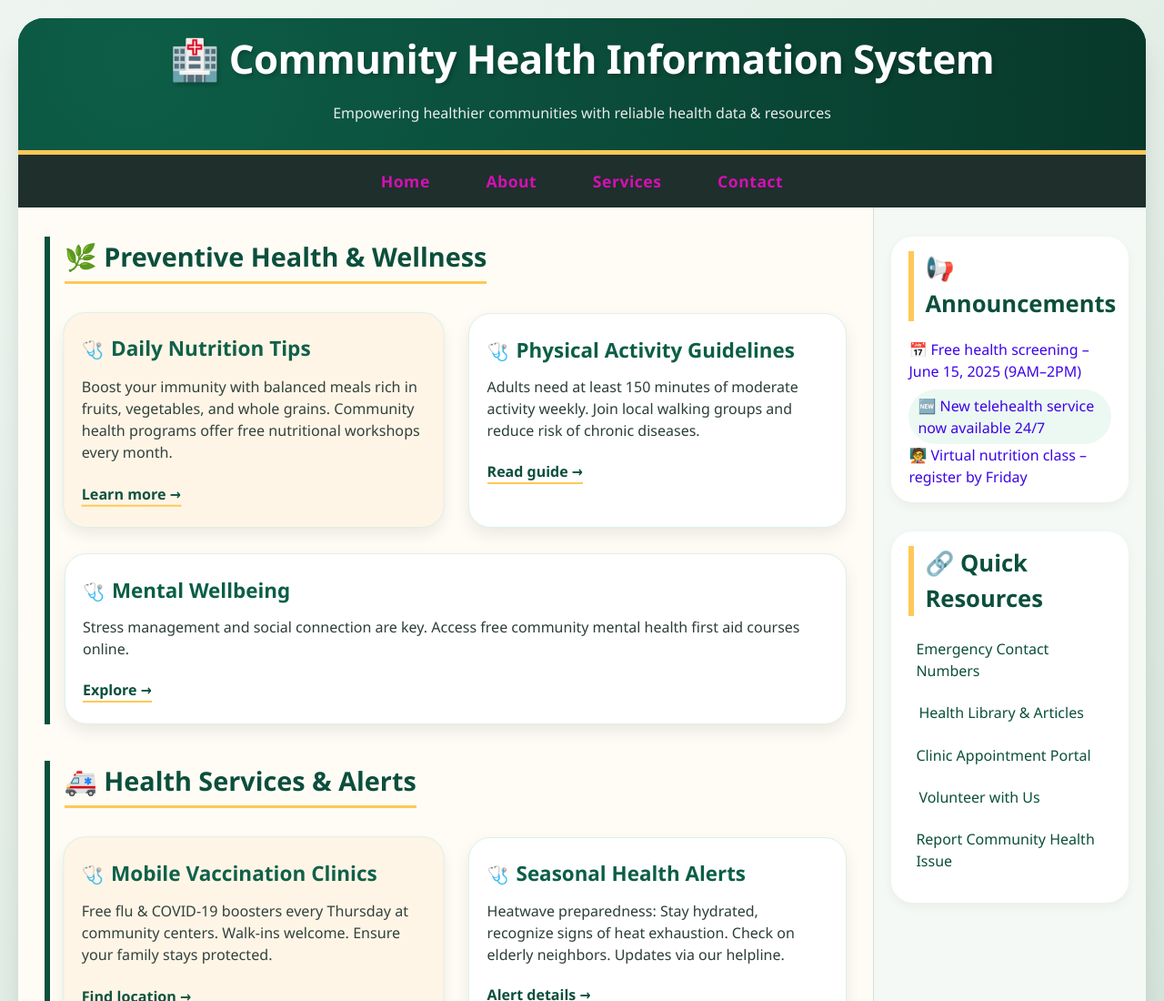
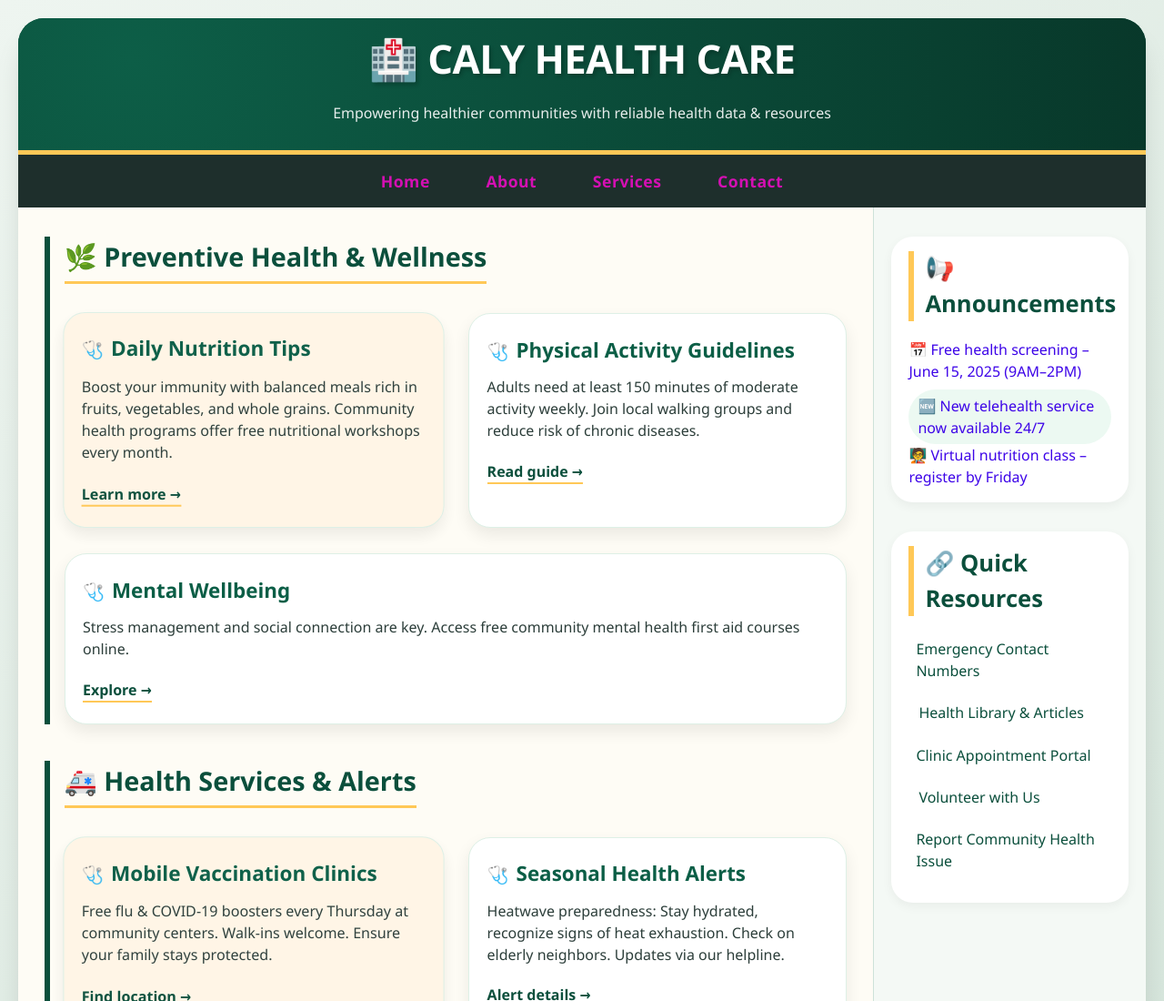
Before and after one commit to lightnesslija408-byte/caly.github.io, a plain HTML site: page work.html in a window 1280 px wide. Shown: the top 1100 px of the page at 91% size. Drawn offline with Linux system fonts and the light colour scheme.

Commit message:
Update work.html

```diff
--- a/work.html
+++ b/work.html
@@ -372,7 +372,7 @@
 <div class="grid-container">
     <!-- Header / Branding -->
     <header class="header">
-        <h1>🏥 Community Health Information System</h1>
+        <h1>🏥 CALY HEALTH CARE</h1>
         <p>Empowering healthier communities with reliable health data & resources</p>
     </header>
 
```
